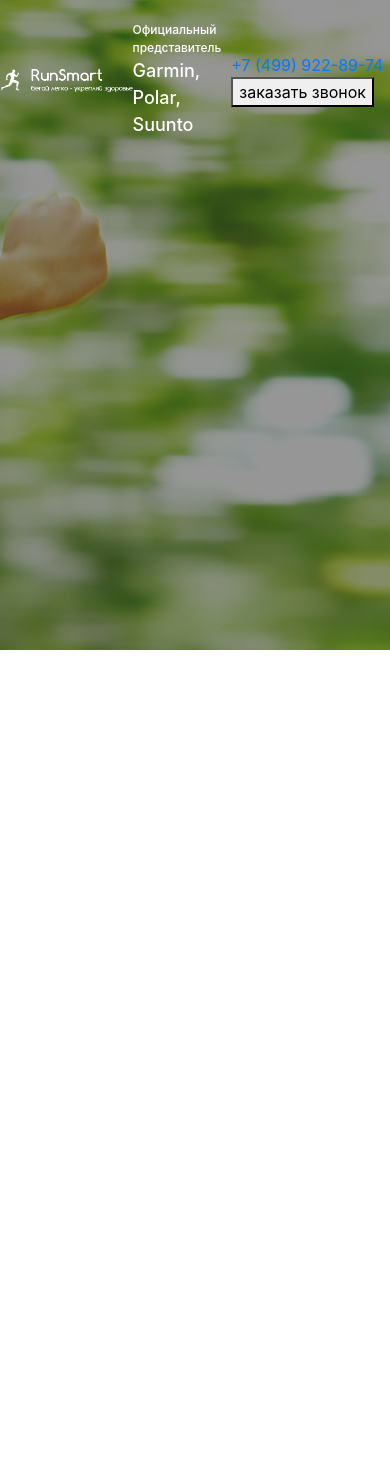
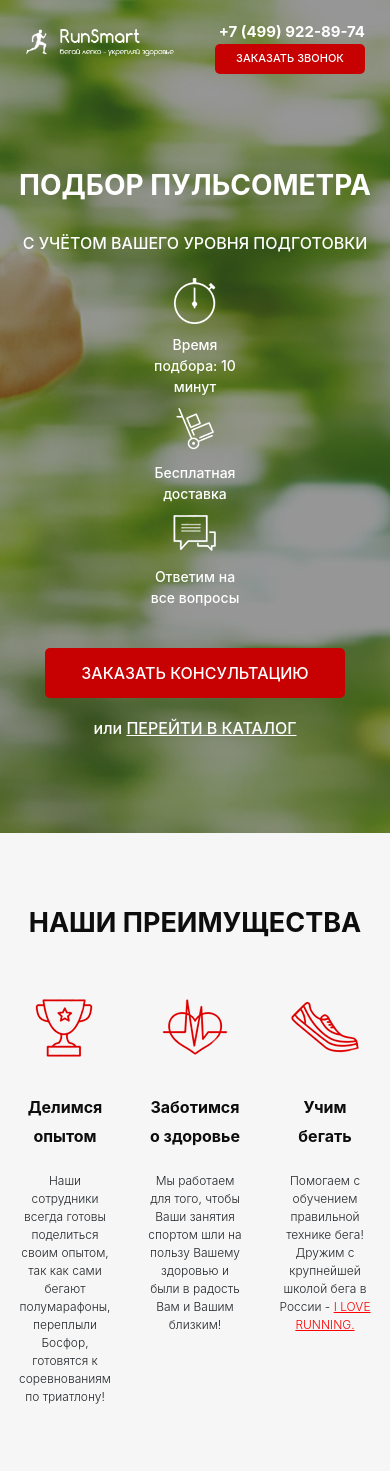
Before and after one commit to Serhey06/Pulse.github.io, a website: page index.html in a window 390 px wide. Before the commit the page ends 844 px from the top, so only its background shows below. Drawn offline with Linux system fonts and the light colour scheme.

Commit message:
Add files via upload

```diff
--- a/index.html
+++ b/index.html
@@ -21,11 +21,72 @@
                     Официальный представитель
                     <span>Garmin, Polar, Suunto</span>
                 </div>
-                <div class="header__contact">
+                <div class="header__contacts">
                     <a href="tel:+74999228974" class="header__phone">+7 (499) 922-89-74</a>
                     <button class="button">заказать звонок</button>
                 </div>
             </header>
+
+            <div class="promo__wrapper">
+                <h1 class="promo__header">Подбор пульсометра</h1>
+                <h2 class="promo__subheader">с учётом Вашего уровня подготовки</h2>
+
+                <div class="promo__icons">
+                    <div class="promo__icon">
+                        <img src="/icons/timer.png" alt="">
+                        Время подбора:
+                        10 минут
+                    </div>
+                    <div class="promo__icon">
+                        <img src="/icons/app.png" alt="">
+                        Бесплатная
+                        доставка
+                    </div>
+                    <div class="promo__icon">
+                        <img src="/icons/messages.png" alt="">
+                        Ответим
+                        на все вопросы
+                    </div>
+                </div>
+                <button class="button button_main">заказать кОНСУЛЬТАЦИЮ</button>
+                <div class="promo__link">
+                    или
+                    <a href="#">ПЕРЕЙТИ В КАТАЛОГ</a>
+                </div>
+            </div>
+        </div>
+    </div>
+
+    <div class="benefits">
+        <div class="container">
+            <div class="benefits__tittle">НАШИ ПРЕИМУЩЕСТВА</div>
+
+            <div class="benefits__wrapper">
+                <div class="benefits__icon">
+                    <img src="/icons/cup.png" alt="">
+                    <h1 class="benefits__h1_on">Делимся опытом</h1>
+                    <h1 class="benefits__h1_off">Делимся
+                        <br>
+                        опытом</h1>
+                    Наши сотрудники всегда готовы поделиться своим опытом, так как сами бегают полумарафоны, переплыли Босфор, готовятся к соревнованиям по триатлону!
+                </div>
+                <div class="benefits__icon">
+                    <img src="/icons/heart.png" alt="">
+                    <h1 class="benefits__h1_on"">Заботимся о здоровье</h1>
+                    <h1 class="benefits__h1_off"">Заботимся
+                        <br>
+                        о здоровье</h1>
+                    Мы работаем для того, чтобы Ваши занятия спортом шли на пользу Вашему здоровью и были в радость Вам и Вашим близким!
+                </div>
+                <div class="benefits__icon">
+                    <img src="/icons/shoe.png" alt="">
+                    <h1 class="benefits__h1_on">Учим бегать</h1>
+                    <h1 class="benefits__h1_off">Учим
+                        <br>
+                        бегать</h1>
+                    Помогаем с обучением правильной технике бега! Дружим с крупнейшей школой бега в России - <span>I LOVE RUNNING.</span>
+                </div>
+            </div>
         </div>
     </div>
 </body>
--- /dev/null
+++ b/sass/base/_media.scss
@@ -0,0 +1,116 @@
+@media (max-width: 1200px){
+
+}
+@media (max-width: 991px){
+    .promo{
+        .header{
+            padding-left: 25px;
+            padding-right: 25px;
+        }
+        &__wrapper{
+            padding-right: 25px;
+        }
+    }
+    .benefits{
+        &__icon{
+            padding-right: 25px;
+            padding-left: 25px;
+        }
+    }
+}
+@media (max-width: 767px){
+    .promo{
+        .header{
+            padding-left: 25px;
+            padding-right: 25px;
+            &__logo{
+                width: 200px;
+            }
+            &__phone{
+                font-size: 15px;
+            }
+            &__contacts{
+                button{
+                    font-size: 11px;
+                }
+            }
+            &__official{
+                font-size: 11px;
+                span{
+                    font-size: 14px;
+                }
+            }
+        }
+        &__wrapper{
+            align-items: center;
+            padding-right: 0;
+        }
+    }
+    .benefits{
+        &__icon{
+            padding-right: 25px;
+            padding-left: 25px;
+        }
+        &__h1_on{
+            display: none;
+        }
+        &__h1_off{
+            display: block;
+        }
+    }
+}
+
+@media (max-width: 575px){
+    .promo{
+        .header{
+            &__logo{
+                margin-bottom: 10px;
+                width: 165px;
+                img{
+                    width: 90%;
+                }
+            }
+            &__official{
+                margin-bottom: 10px;
+                display: none;
+            }
+        }
+        &__wrapper{
+            .button_main{
+                margin-top: 30px;
+            }
+        }
+        &__icons{
+            flex-direction: column;
+            justify-content: center;
+            align-items:center;
+            width: 100%;
+            margin-top: 15px;
+        }
+        &__icon{
+            margin-bottom: 10px;
+            img{
+                margin-bottom: 10px;
+            }
+        }
+        &__header{
+            font-size: 28px;
+        }
+        &__subheader{
+            font-size: 16px;
+        }
+    }
+    .benefits{
+        &__icon{
+            padding-right: 15px;
+            padding-left: 15px;
+            font-size: 12px;
+            h1{
+                font-size: 16px;
+            }
+        }
+        &__tittle{
+            font-size: 27px;
+        }
+    }
+}
--- /dev/null
+++ b/sass/blocks/_benefits.scss
@@ -0,0 +1,41 @@
+.benefits{
+    background: #F6F6F6;
+    &__tittle{
+        padding-top: 75px;
+        text-align: center;
+        font-weight: 700;
+        font-size: 30px;
+        line-height: 30px;
+        color: #0D0D0D;
+        padding-bottom: 55px;
+    }
+    &__wrapper{
+        display: flex;
+        justify-content: space-between;
+    }
+    &__icon{
+        font-weight: 300;
+        font-size: 14px;
+        line-height: 18px;
+        width: 270px;
+        text-align: center;
+        padding-bottom: 65px;
+        span{
+            color: #FF0000;
+            text-decoration-line: underline;
+        }
+        img{
+            margin-bottom: 35px;
+        }
+        h1{
+            color: #0D0D0D;
+            font-weight: 700;
+            font-size: 18px;
+            line-height: 29px;
+            margin-bottom: 21px;
+        }
+    }
+    &__h1_off{
+        display: none;
+    }
+}
--- /dev/null
+++ b/sass/blocks/_buttons.scss
@@ -0,0 +1,23 @@
+.button{
+    width: 150px;
+    height: 30px;
+    border-radius: 5px;
+    background-color: #c70101;
+    border: none;
+    color:#ffffff;
+    font-size: 12px;
+    font-weight: 500;
+    text-transform: uppercase;
+    outline: none;
+    &_main{
+        margin-top: 67px;
+        display: flex;
+        justify-content: center;
+        align-items: center; outline: none;
+        width: 300px;
+        height: 50px;
+        font-size: 16px;
+        outline: none;
+        border:none;
+    }
+}
--- a/sass/blocks/_header.scss
+++ b/sass/blocks/_header.scss
@@ -12,9 +12,25 @@
         color: #ffffff;
         font-size: 12px;
         font-weight: 500;
+        text-align: center;
         span{
             display: block;
             font-size: 18px;
         }
     }
+    &__phone{
+        display: block;
+        font-size: 18px;
+        font-weight: 700;
+        color:#ffffff;
+        &:hover{
+            color:#fff;
+            text-decoration: none;
+        }
+    }
+    &__contacts{
+        display: flex;
+        flex-direction: column;
+        align-items: flex-end;
+    }
 }
--- a/sass/blocks/_promo.scss
+++ b/sass/blocks/_promo.scss
@@ -2,4 +2,54 @@
     min-height: 650px;
     padding: 21px 0 93px 0;
     background: url(../../img/first_bg.png) center center/cover no-repeat;
+    &__wrapper{
+        display: flex;
+        flex-direction: column;
+        align-items: flex-end;
+        margin-top: 90px;
+    }
+    &__header{
+        color:#ffffff;
+        font-size: 42px;
+        font-weight: 700;
+        text-transform: uppercase;
+        line-height: 42px;
+    }
+    &__subheader{
+        margin-top: 17px;
+        color:#ffffff;
+        line-height: 24px;
+        font-size: 24px;
+        font-weight: 500;
+        text-transform: uppercase;
+    }
+    &__icons{
+        margin-top: 65px;
+        width: 425px;
+        display: flex;
+        justify-content: space-between;
+    }
+    &__icon{
+        color:#ffffff;
+        font-size: 14px;
+        font-weight: 500;
+        width: 108px;
+        text-align: center;
+        img{
+            display: block;
+            margin: 0 auto;
+            margin-bottom: 20px;
+        }
+    }
+    &__link{
+        color:#ffffff;
+        font-size: 16px;
+        font-weight: 500;
+        margin-top: 18px;
+        a{
+            color:#ffffff;
+            text-transform: uppercase;
+            text-decoration: underline;
+        }
+    }
 }
--- a/sass/style.scss
+++ b/sass/style.scss
@@ -13,3 +13,7 @@
 
 @import "blocks/header";
 @import "blocks/promo";
+@import "blocks/buttons";
+@import "blocks/benefits";
+
+@import "base/media";
```
Also changed, not shown: css/style.min.css.
